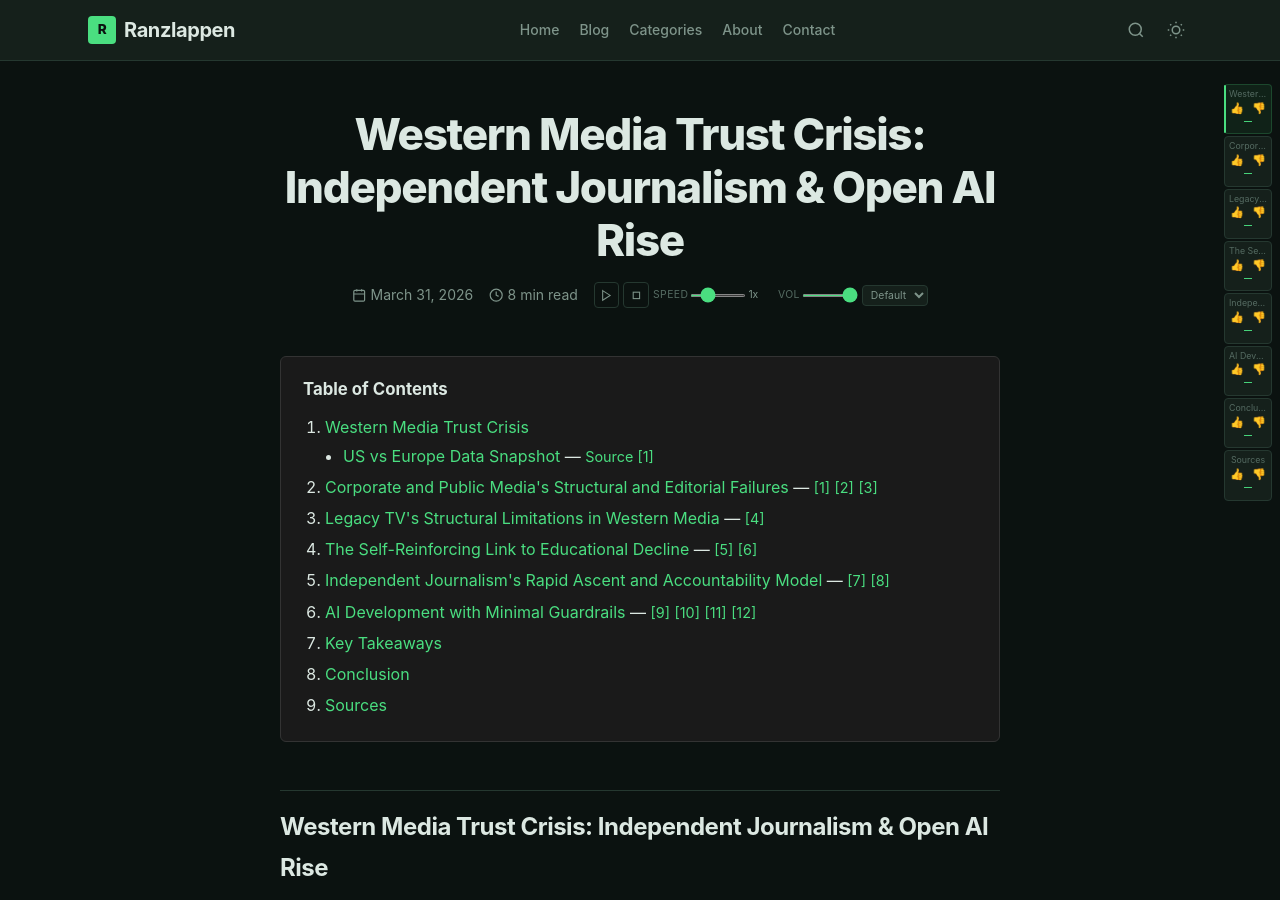
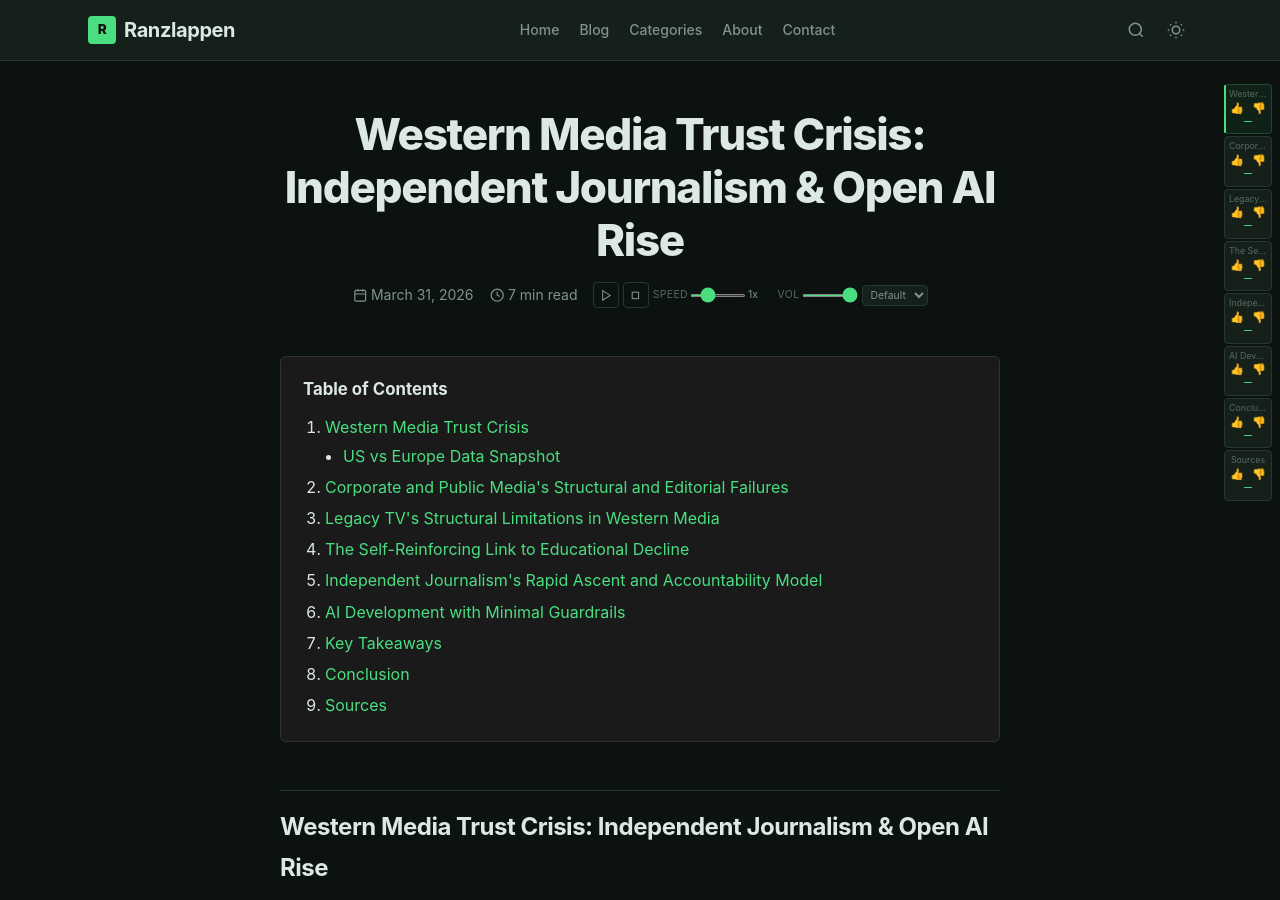
Before and after one commit to Ranzlappen/website, a Jekyll site: the page built from _posts/2026-03-31-independent-journslism.md, in a window 1280 px wide and 900 px high. Built offline with Jekyll 4.4.1, drawn with Linux system fonts in a browser that asks for light colours; comment, search, counter and statistics services are not loaded.

Commit message:
Remove source numbers from table of contents
https://claude.ai/code/session_01E36QRJDR6VYpsmiy8Dbmrs

```diff
--- a/_posts/2026-03-31-independent-journslism.md
+++ b/_posts/2026-03-31-independent-journslism.md
@@ -10,14 +10,14 @@ date: 2026-03-31
   <ol style="margin: 10px 0 0 0; padding-left: 22px;">
     <li><a href="#intro" style="text-decoration: none;">Western Media Trust Crisis</a>
       <ul style="margin: 2px 0; padding-left: 18px; list-style: disc;">
-        <li><a href="#data-snapshot" style="text-decoration: none;">US vs Europe Data Snapshot</a> — <a href="#source-1" style="text-decoration: none; font-size: 0.9em;">Source [1]</a></li>
+        <li><a href="#data-snapshot" style="text-decoration: none;">US vs Europe Data Snapshot</a></li>
       </ul>
     </li>
-    <li><a href="#corporate-public-failures" style="text-decoration: none;">Corporate and Public Media's Structural and Editorial Failures</a> — <a href="#source-1" style="text-decoration: none; font-size: 0.9em;">[1]</a> <a href="#source-2" style="text-decoration: none; font-size: 0.9em;">[2]</a> <a href="#source-3" style="text-decoration: none; font-size: 0.9em;">[3]</a></li>
-    <li><a href="#legacy-tv" style="text-decoration: none;">Legacy TV's Structural Limitations in Western Media</a> — <a href="#source-4" style="text-decoration: none; font-size: 0.9em;">[4]</a></li>
-    <li><a href="#education-decline" style="text-decoration: none;">The Self-Reinforcing Link to Educational Decline</a> — <a href="#source-5" style="text-decoration: none; font-size: 0.9em;">[5]</a> <a href="#source-6" style="text-decoration: none; font-size: 0.9em;">[6]</a></li>
-    <li><a href="#independent-journalism" style="text-decoration: none;">Independent Journalism's Rapid Ascent and Accountability Model</a> — <a href="#source-7" style="text-decoration: none; font-size: 0.9em;">[7]</a> <a href="#source-8" style="text-decoration: none; font-size: 0.9em;">[8]</a></li>
-    <li><a href="#ai-guardrails" style="text-decoration: none;">AI Development with Minimal Guardrails</a> — <a href="#source-9" style="text-decoration: none; font-size: 0.9em;">[9]</a> <a href="#source-10" style="text-decoration: none; font-size: 0.9em;">[10]</a> <a href="#source-11" style="text-decoration: none; font-size: 0.9em;">[11]</a> <a href="#source-12" style="text-decoration: none; font-size: 0.9em;">[12]</a></li>
+    <li><a href="#corporate-public-failures" style="text-decoration: none;">Corporate and Public Media's Structural and Editorial Failures</a></li>
+    <li><a href="#legacy-tv" style="text-decoration: none;">Legacy TV's Structural Limitations in Western Media</a></li>
+    <li><a href="#education-decline" style="text-decoration: none;">The Self-Reinforcing Link to Educational Decline</a></li>
+    <li><a href="#independent-journalism" style="text-decoration: none;">Independent Journalism's Rapid Ascent and Accountability Model</a></li>
+    <li><a href="#ai-guardrails" style="text-decoration: none;">AI Development with Minimal Guardrails</a></li>
     <li><a href="#key-takeaways" style="text-decoration: none;">Key Takeaways</a></li>
     <li><a href="#conclusion" style="text-decoration: none;">Conclusion</a></li>
     <li><a href="#sources" style="text-decoration: none;">Sources</a></li>
```
